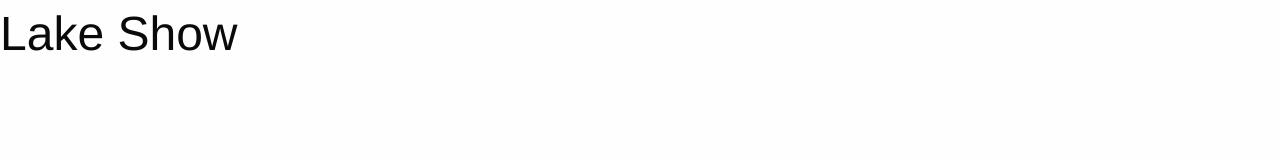
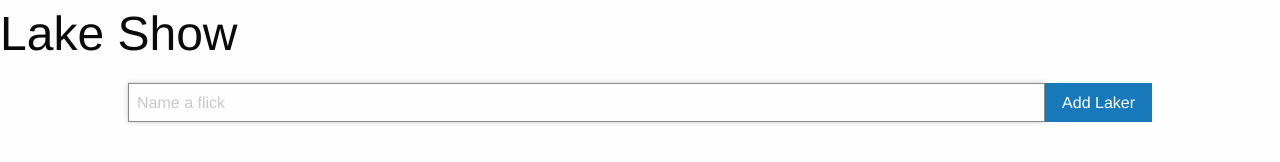
Before and after one commit to jbooker2020/lake-show, a plain HTML site: page index.html in a window 1280 px wide. Drawn offline with nearby package versions, Linux system fonts and the light colour scheme.

Commit message:
Add Flick Form

```diff
--- a/index.css
+++ b/index.css
@@ -0,0 +1,4 @@
+main {
+    width: 80%;
+    margin: 1rem auto;
+}
--- a/index.html
+++ b/index.html
@@ -18,7 +18,26 @@
             <h1>Lake Show</h1>
 
         </header>
-
+    <main>
+       <form id="FlickForm">
+        <div class="input-group">
+            <input type="text"
+            class="input-group-field"
+            placeholder="Name a flick"
+            autofocus
+            required
+            >
+          <div class="input-group-button">
+            <button
+                class="button"
+                type="submit"
+                >
+                   Add Laker
+                </button>
+          </div>
+        </div>
+       </form>
+    </main>
         <script src="index.js" async defer></script>
     </body>
 </html>
```
